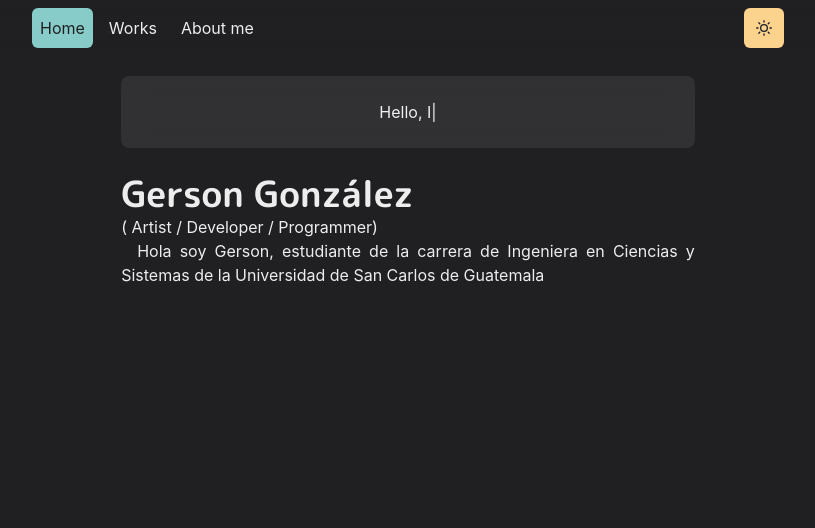
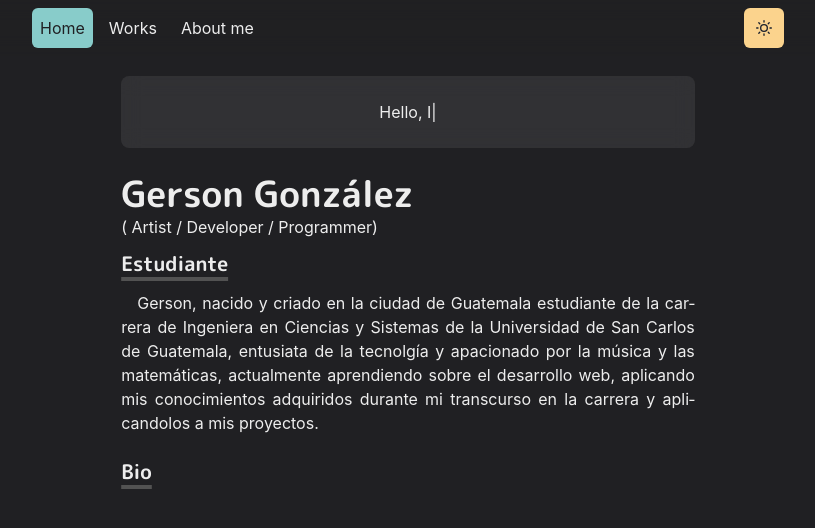
Before and after one commit to GersonOtoniel/My_Portafolio, a React (Vite) app: page / in a window 1280 px wide. Shown: the top 528 px of the page, without its empty margins (232-1047 px from the left). Built offline with nearby package versions, Linux system fonts and the light colour scheme.

Commit message:
update file Home.jsx, information about me

```diff
--- a/src/components/Home.jsx
+++ b/src/components/Home.jsx
@@ -28,10 +28,24 @@ const Home = () => {
                     </Box>
                 </Box>
                 <Section delay={0.1}>
+                <Heading as="h3" variant="section-title">
+                    Estudiante
+                </Heading>
                     <Paragraph>
-                        Hola soy Gerson, estudiante de la carrera de Ingeniera en Ciencias y Sistemas
-                        de la Universidad de San Carlos de Guatemala
+                        Gerson, nacido y criado en la ciudad de Guatemala
+                        estudiante de la carrera de Ingeniera en Ciencias
+                        y Sistemas de la Universidad de San Carlos de
+                        Guatemala, entusiata de la tecnolgía y apacionado por la música
+                        y las matemáticas, actualmente aprendiendo sobre el desarrollo web,
+                        aplicando mis conocimientos adquiridos durante mi transcurso en la carrera
+                        y aplicandolos a mis proyectos.
                     </Paragraph>
+                </Section>
+                <Section delay={0.2}>
+                    <Heading as="h3" variant="section-title">
+                        Bio
+                    </Heading>
+
                 </Section>
             </Container>
         </Layout>
```
